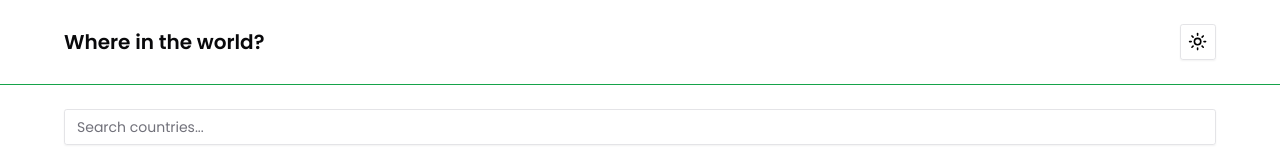
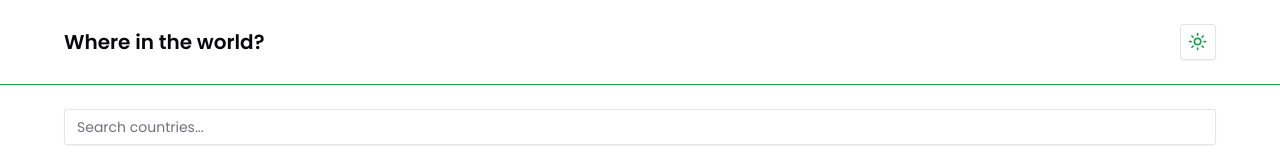
Before and after one commit to LucasAnselmoSilva12345/restCountriesInTheWorld, a React (Vite) app: page / in a window 1280 px wide. Shown: the top 160 px of the page. Built offline with nearby package versions, Linux system fonts and the light colour scheme; grey boxes are pictures that could not be loaded.

Commit message:
style: adding styles in mode-toggle theme button
Signed-off-by: LucasAnselmoSilva12345 <lucasanselmodasilva02@gmail.com>

```diff
--- a/src/components/mode-toggle.tsx
+++ b/src/components/mode-toggle.tsx
@@ -15,9 +15,9 @@
   return (
     <DropdownMenu>
       <DropdownMenuTrigger asChild>
-        <Button variant="outline" size="icon" className="dark:bg-slate-100">
+        <Button variant="outline" size="icon" className="text-primary">
           <Sun className="h-[1.2rem] w-[1.2rem] rotate-0 scale-100 transition-all dark:-rotate-90 dark:scale-0" />
-          <Moon className="absolute h-[1.2rem] w-[1.2rem] rotate-90 scale-0 transition-all dark:rotate-0 dark:scale-100" />
+          <Moon className="absolute h-[1.2rem] w-[1.2rem] rotate-90 scale-0 transition-all dark:rotate-0 dark:scale-100 " />
           <span className="sr-only">Toggle theme</span>
         </Button>
       </DropdownMenuTrigger>
```
